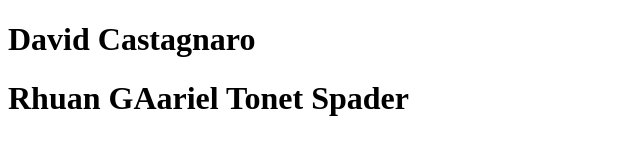
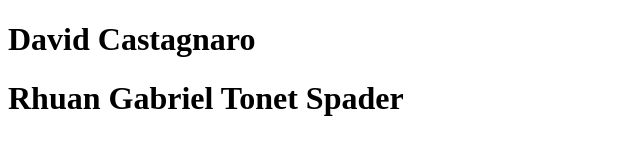
Before and after one commit to davidcebolinha/David-Rhuan, a plain HTML site: page index.html in a window 1280 px wide. Shown: the whole page, without its empty margins (0-640 px from the left). Drawn offline with Linux system fonts and the light colour scheme.

Commit message:
Nome Corrigido

```diff
--- a/index.html
+++ b/index.html
@@ -6,6 +6,6 @@
 
     <body>
         <h1>David Castagnaro</h1>
-        <h1>Rhuan GAariel Tonet Spader</h1>
+        <h1>Rhuan Gabriel Tonet Spader</h1>
     </body>
 </html>
```
